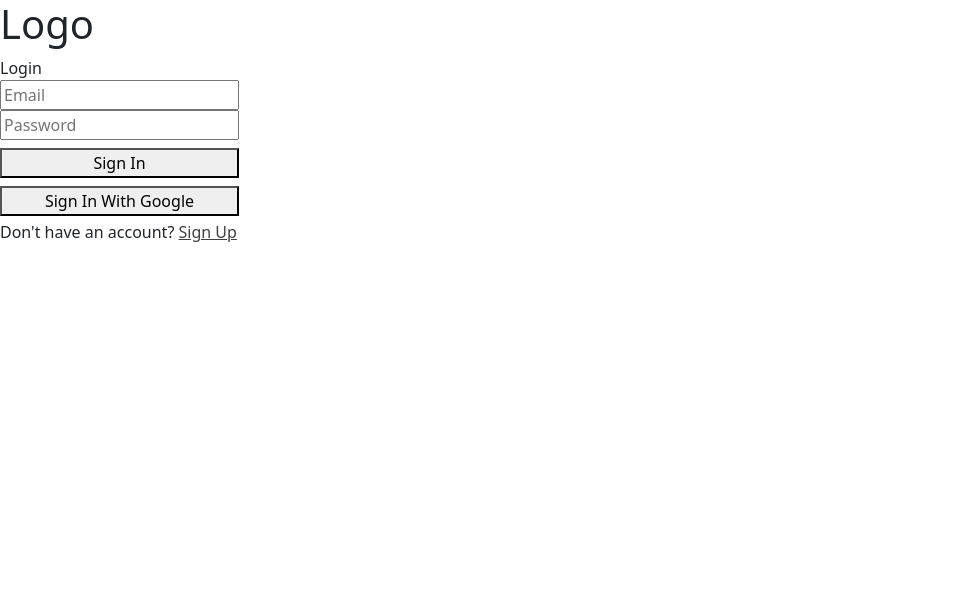
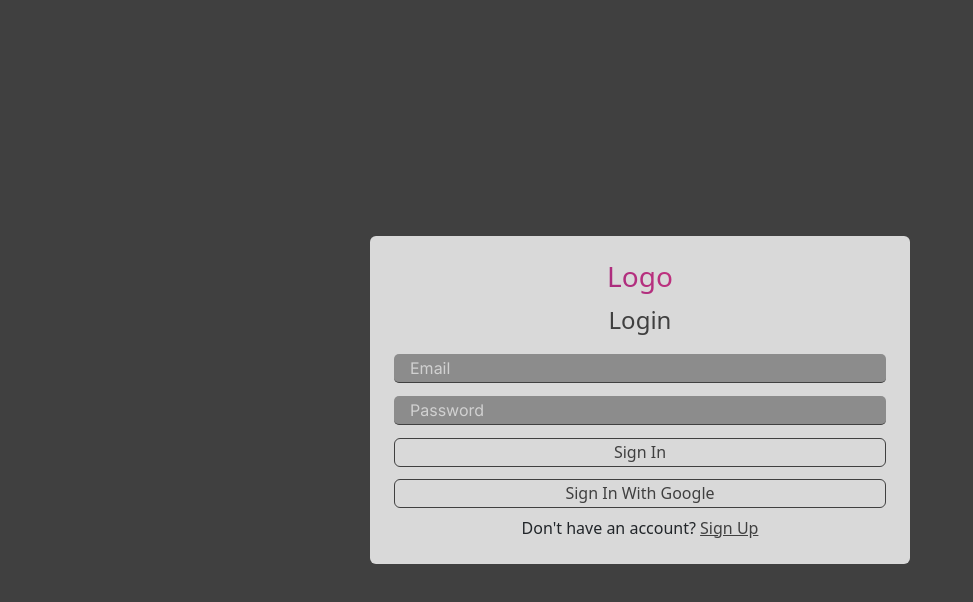
Before and after one commit to Beqa-Beqa/El-Chatto-Matto, a React (Vite) app: page /login in a window 1280 px wide. Shown: the top 602 px of the page, without its empty margins (0-973 px from the left). Built offline with nearby package versions, Linux system fonts and the light colour scheme; no server answers.

Commit message:
Finish styling of login and register

```diff
--- a/src/pages/Login.tsx
+++ b/src/pages/Login.tsx
@@ -5,6 +5,7 @@ import { auth, firestore, googleProvider } from "../config/firebase";
 import { AuthContext } from "../contexts/AuthContextProvider";
 import { setDoc, doc, getDoc, updateDoc } from "firebase/firestore";
 import { genSubStrings } from "../functions";
+import { Button } from "react-bootstrap";
 
 const Login = () => {
   // Error state used for conditional rendering if error occurs.
@@ -87,18 +88,18 @@ const Login = () => {
   }
 
   return (
-    <div id="login" className="d-flex justify-center align-center">
-      <div className="form d-flex flex-column align-center">
-        <h1>Logo</h1>
-        <span>Login</span>
+    <div id="login" className="d-flex justify-content-center align-items-center bg-primary">
+      <div className="form d-flex flex-column sign-form rounded p-4 container">
+        <h1 className="gradient-text text-center fs-3">Logo</h1>
+        <span className="text-center mb-3 fs-3 text-primary fs-4">Login</span>
         <form onSubmit={handleSubmit} className="d-flex flex-column align-center w-100">
           <input className="input" onChange={(e) => setEmail(e.target.value)} value={email} type="email" placeholder="Email" />
           <input className="input" onChange={(e) => setPassword(e.target.value)} value={password} type="password" placeholder="Password" />
-          <button type="submit" className="button-secondary w-100 mt-2 mb-2">Sign In</button>
+          <Button type="submit" className="w-100 sign-button mb-1" variant="outline-primary">Sign In</Button>
         </form>
-        <button onClick={handleGoogleSignIn} className="w-100 mb-1 button-secondary">Sign In With Google</button>
+        <Button type="submit" onClick={handleGoogleSignIn} className="w-100 sign-button mt-2" variant="outline-primary" >Sign In With Google</Button>
         {err && <span>Something went wrong!</span>}
-        <p>Don't have an account? <Link className="link-button" to="/register">Sign Up</Link></p>
+        <p className="text-center mt-2 mb-0">Don't have an account? <Link className="link-button" to="/register">Sign Up</Link></p>
       </div>
     </div>
   );
--- a/src/pages/Register.tsx
+++ b/src/pages/Register.tsx
@@ -7,6 +7,7 @@ import { doc, setDoc } from "firebase/firestore";
 import { ref, uploadBytesResumable, getDownloadURL } from "firebase/storage";
 import { AuthContext } from "../contexts/AuthContextProvider";
 import { genSubStrings } from "../functions";
+import { Button } from "react-bootstrap";
 
 
 const Register = () => {
@@ -98,26 +99,26 @@ const Register = () => {
   }
 
    return (
-    <div id="register" className="d-flex justify-center align-center">
-      <div className="form d-flex flex-column align-center">
-        <h1>Logo</h1>
-        <span>Register</span>
+    <div id="register" className="d-flex justify-content-center align-items-center bg-primary">
+      <div className="form d-flex flex-column sign-form rounded p-4 container">
+        <h1 className="gradient-text text-center fs-3">El Chatto Matto</h1>
+        <span className="text-center mb-3 fs-3 text-primary fs-4">Register</span>
         <form onSubmit={handleSubmit} className="d-flex flex-column align-center w-100">
           <input className="input" onChange={(e) => setUsername(e.target.value)} value={username} type="text" placeholder="Username" />
           <input className="input" onChange={(e) => setEmail(e.target.value)} value={email} type="email" placeholder="Email" />
           <input className="input" onChange={(e) => setPassword(e.target.value)} value={password} type="password" placeholder="Password" />
-          <label className="d-flex align-center" htmlFor="fileInput">
+          <label className="upload-image-label d-flex align-items-center mx-auto mb-1 justify-content-center" htmlFor="fileInput">
             <CiImageOn className="icon" />
-            <span>Upload an image</span>
+            <span className="mx-2">Upload an image</span>
           </label>
           <input id="fileInput" className="d-none" onChange={(e) => {
             const image = e.target.files ? e.target.files[0] : null;
             setImage(image);
           }} type="file" />
-          <button type="submit" className="button-secondary w-100">Sign Up</button>
+          <Button type="submit" className="w-100 sign-button" variant="outline-primary">Sign Up</Button>
           {err && <span>Something went wrong!</span>}
         </form>
-        <p>Already have an account? <Link className="link-button" to="/login">Sign In</Link></p>
+        <p className="text-center mt-2 mb-0">Already have an account? <Link className="link-button" to="/login">Sign In</Link></p>
       </div>
     </div>
   );
--- a/src/styles/sass-compiled-css/sass/main.css
+++ b/src/styles/sass-compiled-css/sass/main.css
@@ -559,12 +559,21 @@ textarea {
   flex-direction: column !important;
 }
 
+.justify-content-center {
+  justify-content: center !important;
+}
+
 .align-items-center {
   align-items: center !important;
 }
 
 .m-0 {
   margin: 0 !important;
+}
+
+.mx-2 {
+  margin-right: 0.5rem !important;
+  margin-left: 0.5rem !important;
 }
 
 .mx-5 {
@@ -611,10 +620,6 @@ textarea {
   margin-bottom: 0.25rem !important;
 }
 
-.mb-2 {
-  margin-bottom: 0.5rem !important;
-}
-
 .mb-3 {
   margin-bottom: 1rem !important;
 }
@@ -633,6 +638,10 @@ textarea {
 
 .p-3 {
   padding: 1rem !important;
+}
+
+.p-4 {
+  padding: 1.5rem !important;
 }
 
 .px-4 {
@@ -681,6 +690,10 @@ textarea {
 
 .fs-3 {
   font-size: calc(1.3rem + 0.6vw) !important;
+}
+
+.fs-4 {
+  font-size: calc(1.275rem + 0.3vw) !important;
 }
 
 .fs-5 {
@@ -751,6 +764,9 @@ textarea {
   }
   .fs-3 {
     font-size: 1.75rem !important;
+  }
+  .fs-4 {
+    font-size: 1.5rem !important;
   }
 }
 * {
@@ -830,6 +846,43 @@ video {
 }
 .footer .contact-link-wrapper a img:hover {
   opacity: 1;
+}
+
+#register, #login {
+  width: 100vw;
+  height: 100vh;
+}
+#register .sign-form, #login .sign-form {
+  background: rgba(255, 255, 255, 0.8);
+}
+#register .form, #login .form {
+  max-width: 540px;
+}
+#register .form .input, #login .form .input {
+  background-color: rgba(64, 64, 64, 0.5);
+  color: #fff;
+  border: none;
+  outline: none;
+  border-bottom: #404040 solid 1px;
+  margin-bottom: 13px;
+  border-radius: 5px;
+  padding: 0 1rem;
+  height: 29px;
+  font-family: "Inter", sans-serif;
+}
+#register .form .input::placeholder, #login .form .input::placeholder {
+  color: rgba(255, 255, 255, 0.6);
+}
+#register .form .icon, #login .form .icon {
+  width: 35px;
+  height: 35px;
+}
+#register .form .upload-image-label, #login .form .upload-image-label {
+  cursor: pointer;
+}
+#register .form .sign-button, #login .form .sign-button {
+  height: 29px;
+  padding: 0;
 }
 
 .roller-wrapper {
--- a/src/styles/sass/main.scss
+++ b/src/styles/sass/main.scss
@@ -177,7 +177,49 @@ video {
 }
 
 
+#register, #login {
+  width: 100vw;
+  height: 100vh;
 
+  .sign-form {
+    background: rgba($secondary, 0.8);
+  }
+
+  .form {
+    max-width: 540px;
+
+    .input {
+      background-color: rgba($primary, 0.5);
+      color: $secondary;
+      border: none;
+      outline: none;
+      border-bottom: $primary solid 1px;
+      margin-bottom: 13px;
+      border-radius: 5px;
+      padding: 0 1rem;
+      height: 29px;
+      font-family: "Inter", sans-serif;
+
+      &::placeholder {
+        color: rgba($secondary, 0.6);
+      }
+    }
+
+    .icon {
+      width: 35px;
+      height: 35px;
+    }
+
+    .upload-image-label {
+      cursor: pointer;
+    }
+
+    .sign-button {
+      height: 29px;
+      padding: 0;
+    }
+  }
+}
 
 
 
```
